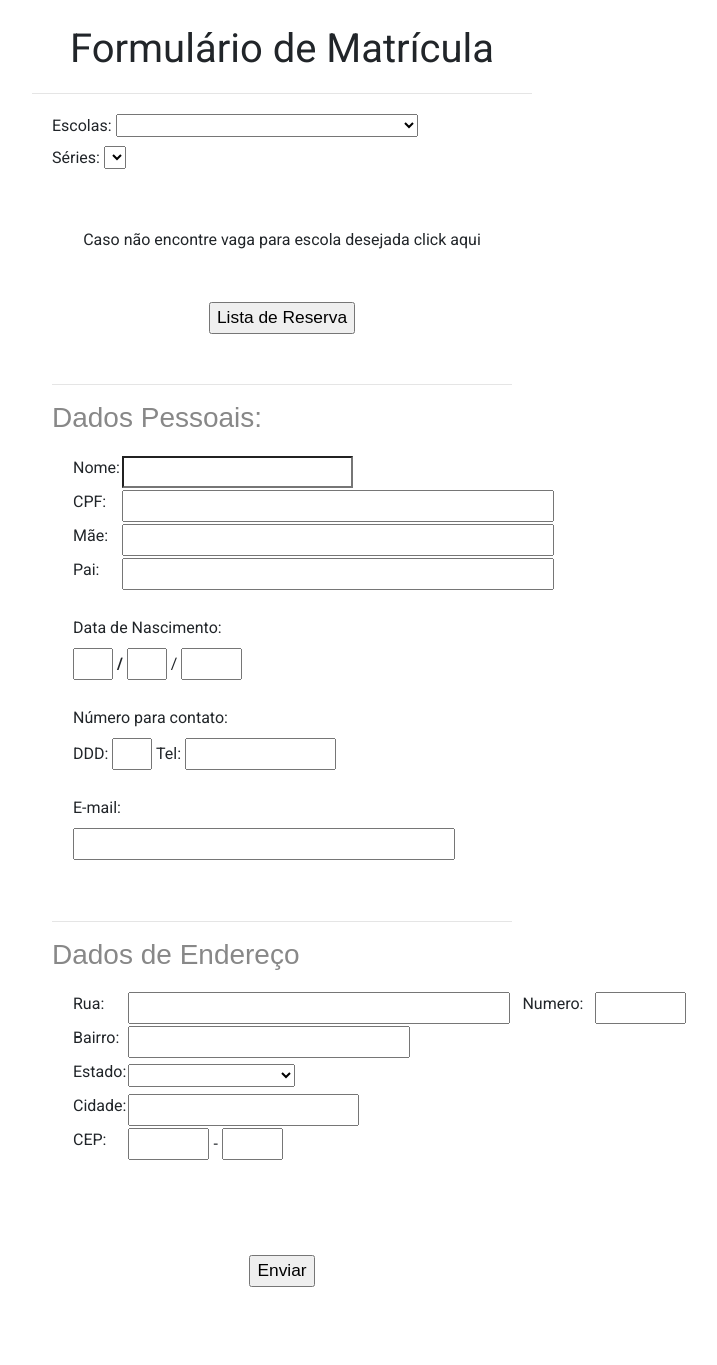
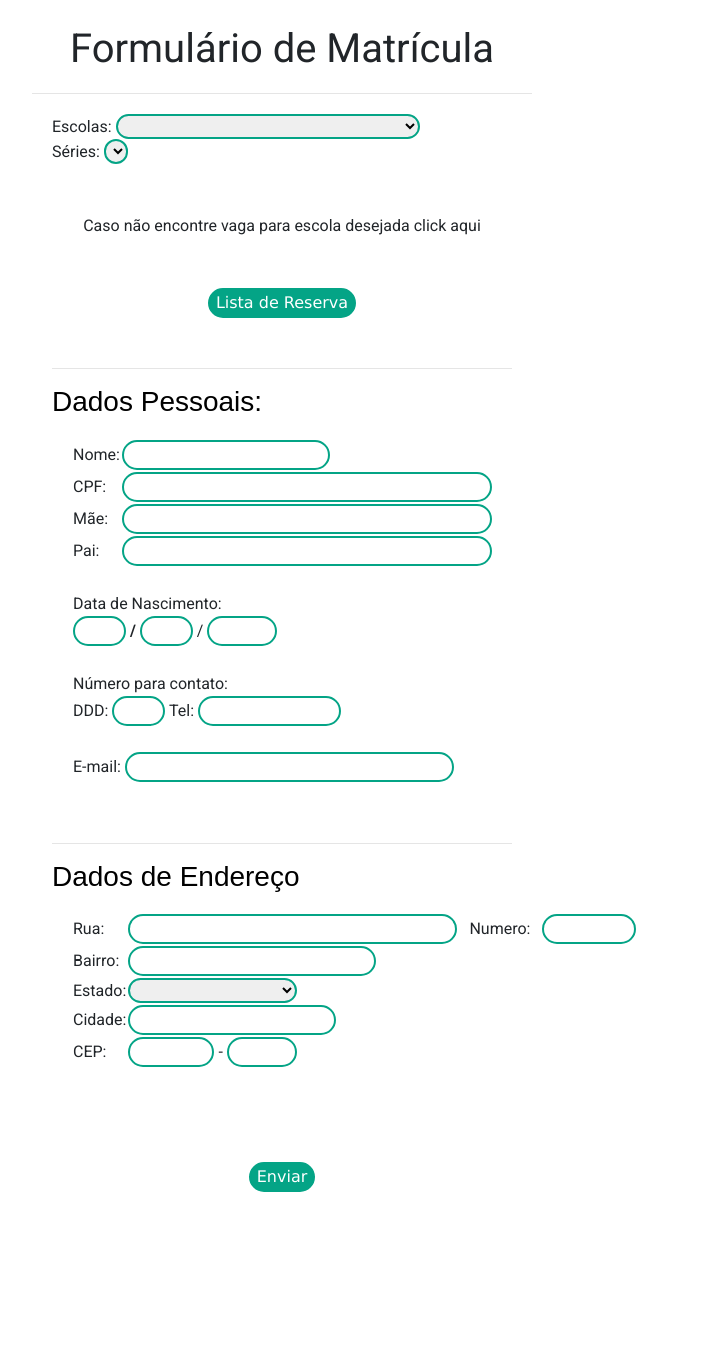
Before and after one commit to SEMEDSOCORRO/semed2022novo, a PHP site: page /SEMED_Matriculas-main/formulario.php in a window 1280 px wide. Shown: the part 95-1460 px from the top of the page, without its empty margins (358-1075 px from the left). After the commit the page ends 1287 px from the top, so only its background shows below. Run offline with PHP 8.4, Linux system fonts and the light colour scheme; lists and menus that the app fills with data are empty.

Commit message:
Mudancas do visual

```diff
--- a/css/form.css
+++ b/css/form.css
@@ -6,16 +6,28 @@ form {
      }
 
 input {
-font-family: sans-serif;
-font-weight: normal;
-font-size: 13pt;
-    }
+    font-family: Verdana, Geneva, Tahoma, sans-serif;
+    font-weight: normal;
+}
 
 input:hover {
     background-color: #dddddd;
-
 }
 
+input, select {
+    border-radius: 20px;
+    border-style: solid;
+    border-color: #04a486;
+}
+
+select {
+    border-width: 2px;
+}
+
+input.botao {
+    background-color: #04a486;
+    color:#fff;
+}
 legend {
     color: #888888;
     font-weight: bold;
@@ -28,3 +40,11 @@ fieldset{
     margin: 20px;
 
 }
+
+label {
+    margin-bottom: 0px;
+}
+
+h3 {
+    color: black;
+}
--- a/css/styles.css
+++ b/css/styles.css
@@ -91,7 +91,15 @@ header, .navbar {
 }
 
 #mainSlider .carousel-caption {
-    top: 30%;
+  position: absolute;
+  right: 15%;
+  bottom: 100px;
+  left: 15%;
+  z-index: 10;
+  padding-top: 20px;
+  padding-bottom: 20px;
+  color: #fff;
+  text-align: right;
 }
 
 #mainSlider .carousel-caption h2 {
```
Also changed, not shown: css/main.css (line endings or trailing spaces).
